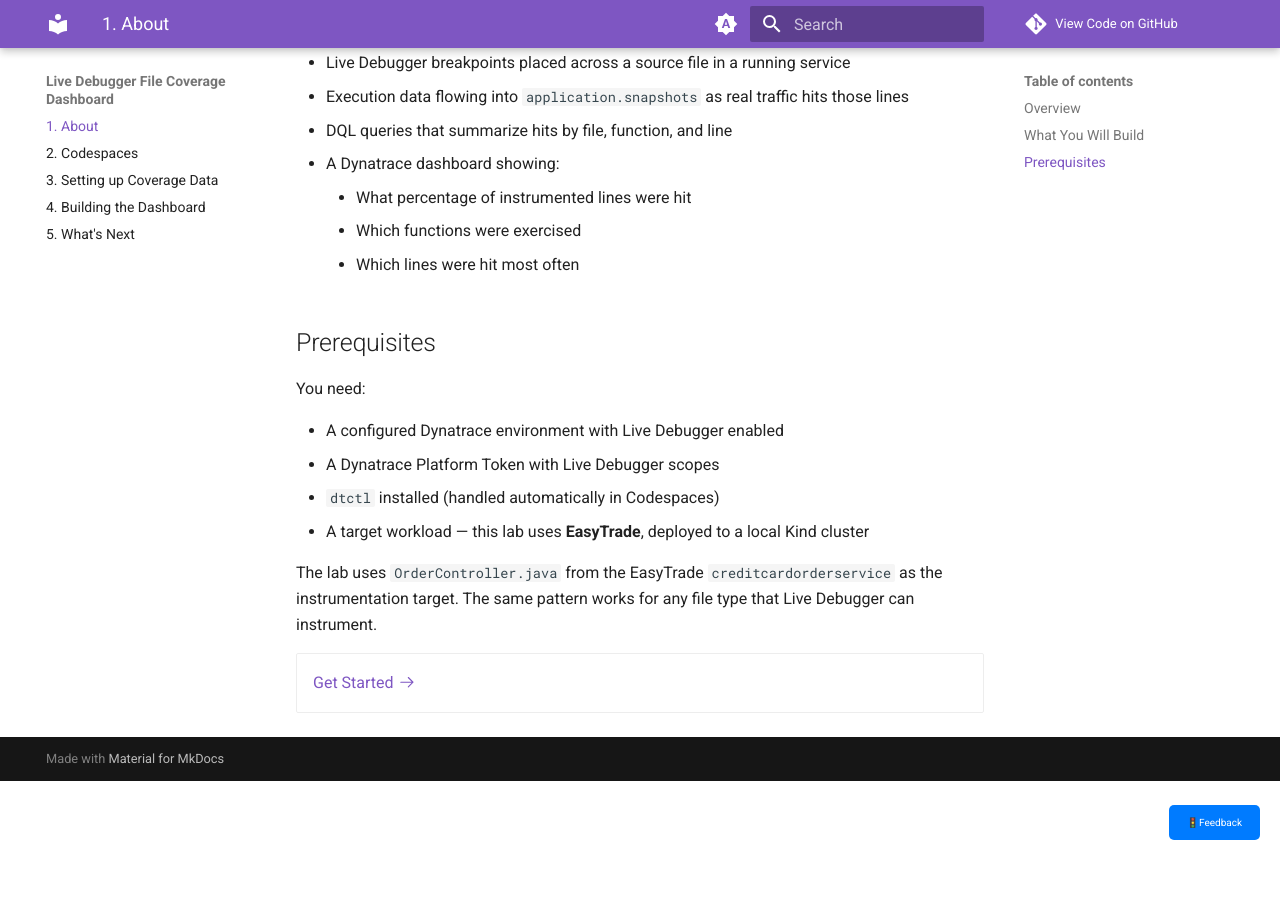
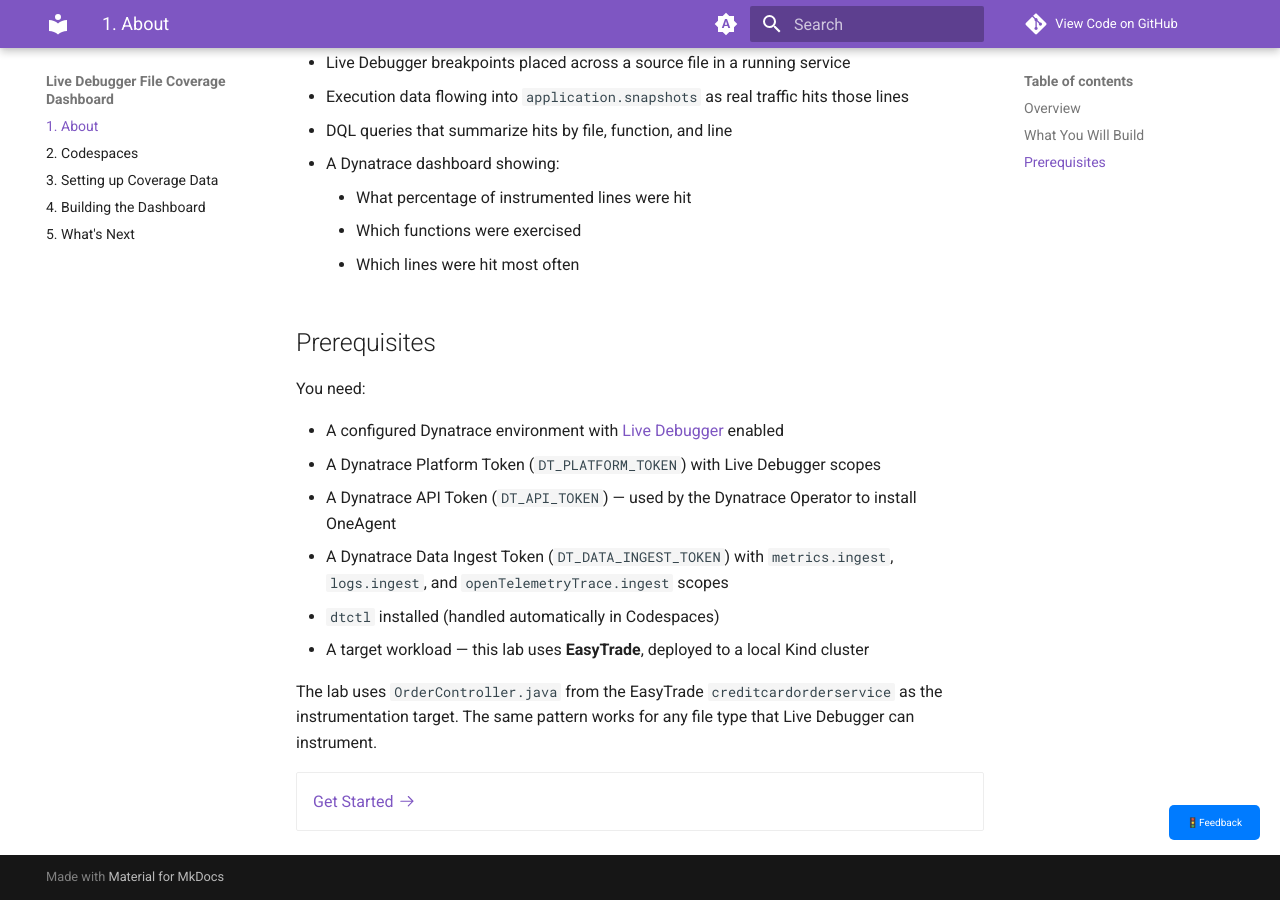
Before and after one commit to joshdynatrace/livedebugger-file-coverage-dashboard, an MkDocs documentation site: the page built from docs/index.md, in a window 1280 px wide and 900 px high, scrolled down 725 px. Built offline with MkDocs 1.6.1 and Material for MkDocs 9.7.7, drawn with Linux system fonts in a browser that asks for light colours; comment, search, counter and statistics services are not loaded.

Commit message:
updated instructions

```diff
--- a/docs/index.md
+++ b/docs/index.md
@@ -29,8 +29,10 @@
 
 You need:
 
-- A configured Dynatrace environment with Live Debugger enabled
-- A Dynatrace Platform Token with Live Debugger scopes
+- A configured Dynatrace environment with [Live Debugger](https://docs.dynatrace.com/docs/observe/application-observability/live-debugger) enabled
+- A Dynatrace Platform Token (`DT_PLATFORM_TOKEN`) with Live Debugger scopes
+- A Dynatrace API Token (`DT_API_TOKEN`) — used by the Dynatrace Operator to install OneAgent
+- A Dynatrace Data Ingest Token (`DT_DATA_INGEST_TOKEN`) with `metrics.ingest`, `logs.ingest`, and `openTelemetryTrace.ingest` scopes
 - `dtctl` installed (handled automatically in Codespaces)
 - A target workload — this lab uses **EasyTrade**, deployed to a local Kind cluster
 
```
